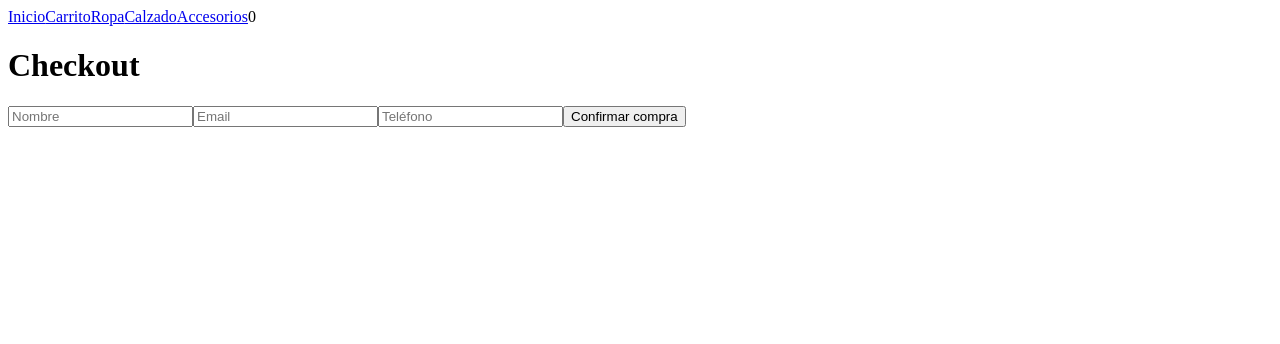
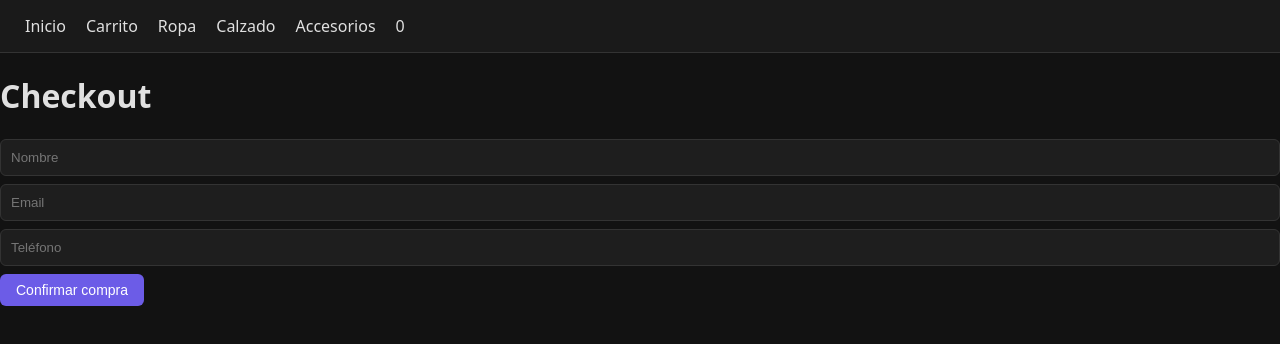
Before and after one commit to Shaktulu30/ecommerce, a React (Vite) app: page /checkout in a window 1280 px wide. Shown: the top 344 px of the page. Built offline with nearby package versions, Linux system fonts and the light colour scheme; no server answers.

Commit message:
Se Aplicaron Estilos

```diff
--- a/src/components/CartItem.jsx
+++ b/src/components/CartItem.jsx
@@ -4,12 +4,12 @@ function CartItem({ item }) {
   const { removeFromCart } = useCart();
 
   return (
-    <div>
+    <div className="cart-item">
       <p>
         {item.nombre} - Cantidad: {item.cantidad} - Subtotal: $
         {item.precio * item.cantidad}
       </p>
-      <button onClick={() => removeFromCart(item.id)}>Quitar</button>
+      <button className="btn" onClick={() => removeFromCart(item.id)}>Quitar</button>
     </div>
   );
 }
--- a/src/components/Item.jsx
+++ b/src/components/Item.jsx
@@ -1,15 +1,12 @@
 import { Link } from "react-router-dom";
-import { useCart } from "../context/CartContext";
 
-function Item ({ producto }) {
-    const { addToCart } = useCart();
-
-    return (
-        <li>
-            <Link to={`/product/${producto.id}`}>{producto.nombre}</Link> - ${producto.precio}
-            <button onClick={() => addToCart(producto)}>Agregar</button>
-        </li>
-    );
+function Item({ producto }) {
+  return (
+    <Link to={`/product/${producto.id}`} className="item-card">
+      <span className="item-nombre">{producto.nombre}</span>
+      <p className="item-precio">${producto.precio}</p>
+    </Link>
+  );
 }
 
 export default Item;
--- a/src/components/ItemCount.jsx
+++ b/src/components/ItemCount.jsx
@@ -18,9 +18,9 @@ function ItemCount({ stock, onAdd }) {
   return (
     <div>
       <p>Cantidad: {cantidad}</p>
-      <button onClick={restar}>-</button>
-      <button onClick={sumar}>+</button>
-      <button onClick={() => onAdd(cantidad)}>Agregar al carrito</button>
+      <button className="btn" onClick={restar}>-</button>
+      <button className="btn" onClick={sumar}>+</button>
+      <button className="btn" onClick={() => onAdd(cantidad)}>Agregar al carrito</button>
     </div>
   );
 }
--- a/src/components/ItemDetail.jsx
+++ b/src/components/ItemDetail.jsx
@@ -14,7 +14,7 @@ function ItemDetail({ producto }) {
   }
 
   return (
-    <div>
+    <div className="detail-card">
       <h2>{producto.nombre}</h2>
       <p>Precio: ${producto.precio}</p>
       <p>Stock: {producto.stock}</p>
--- a/src/components/ItemList.jsx
+++ b/src/components/ItemList.jsx
@@ -2,11 +2,11 @@ import Item from "./Item";
 
 function ItemList({ productos }) {
   return (
-    <ul>
+    <div className="item-list">
       {productos.map((producto) => (
         <Item key={producto.id} producto={producto} />
       ))}
-    </ul>
+    </div>
   );
 }
 
--- a/src/components/NavBar.jsx
+++ b/src/components/NavBar.jsx
@@ -3,12 +3,12 @@ import { Link } from "react-router-dom";
 
 function NavBar() {
   return (
-    <nav>
-      <Link to="/">Inicio</Link>
-      <Link to="/cart">Carrito</Link>
-      <Link to="/category/ropa">Ropa</Link>
-      <Link to="/category/calzado">Calzado</Link>
-      <Link to="/category/accesorios">Accesorios</Link>
+    <nav className="navbar">
+      <Link to="/" className="nav-link">Inicio</Link>
+      <Link to="/cart" className="nav-link">Carrito</Link>
+      <Link to="/category/ropa" className="nav-link">Ropa</Link>
+      <Link to="/category/calzado" className="nav-link">Calzado</Link>
+      <Link to="/category/accesorios" className="nav-link">Accesorios</Link>
       <CartWidget />
     </nav>
   );
--- a/src/context/CartContext.jsx
+++ b/src/context/CartContext.jsx
@@ -7,7 +7,7 @@ const CartContext = createContext();
 export function CartProvider({ children }) {
   const [cart, setCart] = useState([]);
 
-  function addToCart(product, cantidad) {
+  function addToCart(product, cantidad = 1) {
     const existe = cart.find((item) => item.id === product.id);
 
     if (existe) {
--- /dev/null
+++ b/src/index.css
@@ -0,0 +1,119 @@
+body {
+  margin: 0;
+  font-family: system-ui, sans-serif;
+  background-color: #121212;
+  color: #e0e0e0;
+}
+
+.btn {
+  background-color: #6c5ce7;
+  color: white;
+  border: none;
+  padding: 8px 16px;
+  border-radius: 6px;
+  cursor: pointer;
+  font-size: 14px;
+}
+
+.btn:hover {
+  background-color: #5a4bd4;
+}
+
+.item-card {
+  background-color: #1e1e1e;
+  border: 1px solid #333;
+  border-radius: 10px;
+  padding: 16px;
+  margin: 10px;
+  display: inline-block;
+  width: 200px;
+  text-decoration: none;
+  color: inherit;
+  display: inline-block;
+}
+
+.item-nombre {
+  color: #ffffff;
+  font-size: 18px;
+  text-decoration: none;
+  font-weight: bold;
+}
+
+.item-precio {
+  color: #a0a0a0;
+  font-size: 16px;
+}
+
+.item-list {
+  display: flex;
+  flex-wrap: wrap;
+  justify-content: center;
+  padding: 20px;
+}
+
+.navbar {
+  display: flex;
+  align-items: center;
+  gap: 20px;
+  background-color: #1a1a1a;
+  padding: 15px 25px;
+  border-bottom: 1px solid #333;
+}
+
+.nav-link {
+  color: #e0e0e0;
+  text-decoration: none;
+  font-weight: 500;
+}
+
+.nav-link:hover {
+  color: #6c5ce7;
+}
+
+/* Contenedores de página */
+.page {
+  max-width: 800px;
+  margin: 0 auto;
+  padding: 20px;
+}
+
+/* Detalle de producto */
+.detail-card {
+  background-color: #1e1e1e;
+  border: 1px solid #333;
+  border-radius: 10px;
+  padding: 24px;
+  max-width: 400px;
+  margin: 20px auto;
+}
+
+/* Carrito */
+.cart-item {
+  background-color: #1e1e1e;
+  border: 1px solid #333;
+  border-radius: 8px;
+  padding: 12px 16px;
+  margin: 10px 0;
+  display: flex;
+  justify-content: space-between;
+  align-items: center;
+}
+
+/* Formulario checkout */
+.form-input {
+  display: block;
+  width: 100%;
+  padding: 10px;
+  margin: 8px 0;
+  background-color: #1e1e1e;
+  border: 1px solid #333;
+  border-radius: 6px;
+  color: #e0e0e0;
+  box-sizing: border-box;
+}
+
+.total {
+  font-size: 20px;
+  color: #6c5ce7;
+  margin-top: 16px;
+}
--- a/src/main.jsx
+++ b/src/main.jsx
@@ -1,3 +1,4 @@
+import './index.css'
 import { CartProvider } from "./context/CartContext.jsx";
 import { StrictMode } from "react";
 import { createRoot } from "react-dom/client";
--- a/src/pages/Cart.jsx
+++ b/src/pages/Cart.jsx
@@ -6,7 +6,7 @@ function Cart() {
   const { cart, totalPrecio } = useCart();
 
   return (
-    <div>
+    <div className="page">
       <h1>Tu carrito</h1>
       {cart.length === 0 ? (
         <p>Tu carrito está vacío</p>
@@ -15,7 +15,8 @@ function Cart() {
           {cart.map((item) => (
             <CartItem key={item.id} item={item} />
           ))}
-          <h3>Total: ${totalPrecio()}</h3>
+          <h3 className="total">Total: ${totalPrecio()}</h3>
+          <Link to="/checkout" className="btn">Finalizar compra</Link>
         </div>
       )}
     </div>
--- a/src/pages/Checkout.jsx
+++ b/src/pages/Checkout.jsx
@@ -40,7 +40,7 @@ function Checkout() {
   return (
     <div>
       {ordenId ? (
-        <div>
+        <div className="page">
           <h1>¡Compra realizada con éxito!</h1>
           <p>El ID de tu orden es: {ordenId}</p>
         </div>
@@ -53,20 +53,23 @@ function Checkout() {
               placeholder="Nombre"
               value={datos.nombre}
               onChange={handleChange}
+              className="form-input"
             />
             <input
               name="email"
               placeholder="Email"
               value={datos.email}
               onChange={handleChange}
+              className="form-input"
             />
             <input
               name="telefono"
               placeholder="Teléfono"
               value={datos.telefono}
               onChange={handleChange}
+              className="form-input"
             />
-            <button type="submit">Confirmar compra</button>
+            <button className="btn" type="submit">Confirmar compra</button>
           </form>
         </div>
       )}
```
